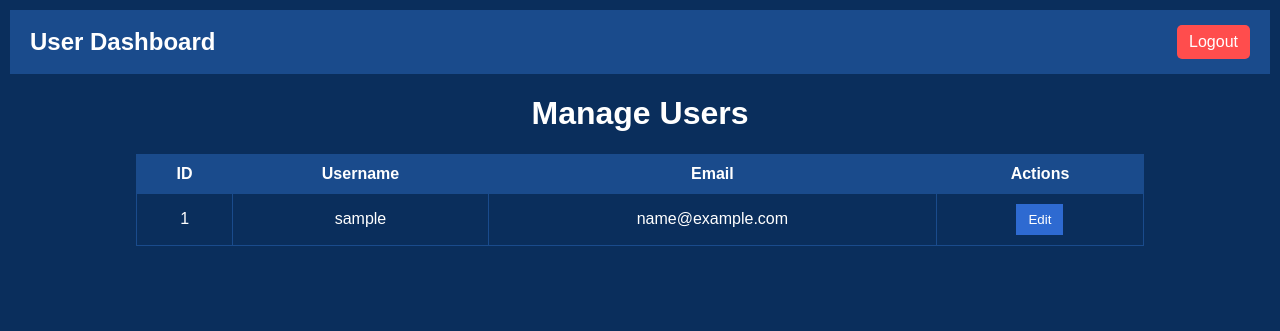
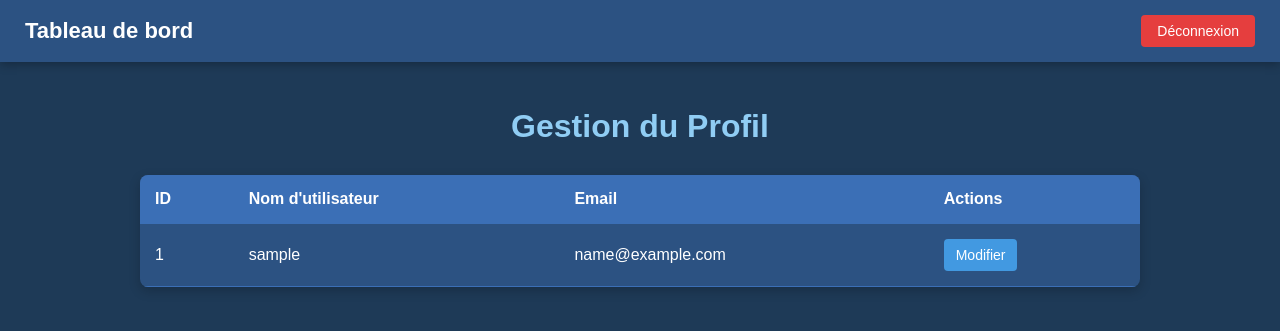
Before and after one commit to msboufanzi/projectpython, a Flask app: page /user/dashboard in a window 1280 px wide. Shown: the top 331 px of the page. Run offline with Flask 3, Linux system fonts and the light colour scheme; the visitor is signed in with stand-in values (Sample User, id 1).

Commit message:
final version

```diff
--- a/app.py
+++ b/app.py
@@ -7,18 +7,18 @@ from config import Config
 def create_app():
     app = Flask(__name__)  # Create a Flask instance
 
-    # Load configuration
+    # Charger la configuration
     app.config.from_object(Config)
 
-    # Initialize the database
+    # Initialiser la base de donnes
     db.init_app(app)
 
-    # Register Blueprints
+    # Enregistrer les Blueprints
     app.register_blueprint(user_bp, url_prefix="/user")
     app.register_blueprint(auth_bp, url_prefix="/auth")
-    app.config['SESSION_TYPE'] = 'filesystem'  # Store session in files
+    app.config['SESSION_TYPE'] = 'filesystem'  # Stocker les session dans des fichiers
 
-    # Root route redirects to login
+    # Route principal rediriger vers login
     @app.route('/')
     def index():
         return redirect(url_for('auth_bp.login'))
@@ -28,7 +28,7 @@ def create_app():
 if __name__ == "__main__":
     app = create_app()
 
-    # Push application context before calling db.create_all()
+    # Pousser le contexte d'application avant d'appeler db.create_all()
     with app.app_context():
         db.create_all()
 
--- a/templates/manage_user.html
+++ b/templates/manage_user.html
@@ -7,107 +7,186 @@
     <style>
         body {
             font-family: Arial, sans-serif;
-            background-color: #0a2e5c;
+            background-color: #1e3a57;
             color: #fff;
-            text-align: center;
-            margin: 10px;
+            margin: 0;
+            padding: 0;
         }
 
-        /* Navbar styling */
+        /* Style de la barre de navigation */
         .navbar {
             display: flex;
             justify-content: space-between;
             align-items: center;
-            background-color: #1a4b8c;
-            padding: 15px 20px;
+            background-color: #2c5282;
+            padding: 15px 25px;
+            box-shadow: 0 2px 10px rgba(0, 0, 0, 0.3);
         }
 
         .navbar h2 {
             margin: 0;
             color: white;
+            font-size: 22px;
         }
 
         .logout-btn {
-            background-color: #ff4d4d;
+            background-color: #e53e3e;
+            color: white;
+            padding: 8px 16px;
+            border: none;
+            cursor: pointer;
+            font-size: 14px;
+            border-radius: 4px;
+            transition: background-color 0.2s;
+        }
+
+        .logout-btn:hover {
+            background-color: #c53030;
+        }
+
+        .content {
+            padding: 25px;
+            max-width: 1000px;
+            margin: 0 auto;
+        }
+
+        h1 {
+            text-align: center;
+            margin-bottom: 30px;
+            color: #90cdf4;
+        }
+
+        table {
+            width: 100%;
+            border-collapse: collapse;
+            margin: 20px 0;
+            background-color: #2c5282;
+            border-radius: 8px;
+            overflow: hidden;
+            box-shadow: 0 4px 12px rgba(0, 0, 0, 0.2);
+        }
+
+        th, td {
+            padding: 15px;
+            text-align: left;
+            border-bottom: 1px solid #3b6fb6;
+        }
+
+        th {
+            background-color: #3b6fb6;
+            font-weight: bold;
+            color: white;
+        }
+
+        tr:hover {
+            background-color: #2a4a73;
+        }
+
+        .action-btn {
+            background-color: #4299e1;
             color: white;
             padding: 8px 12px;
             border: none;
             cursor: pointer;
-            font-size: 16px;
-            border-radius: 5px;
+            border-radius: 4px;
+            font-size: 14px;
         }
 
-        .logout-btn:hover {
-            background-color: #cc0000;
-        }
-
-        table {
-            width: 80%;
-            margin: 20px auto;
-            border-collapse: collapse;
-        }
-
-        th, td {
-            padding: 10px;
-            border: 1px solid #1a4b8c;
-        }
-
-        th {
-            background-color: #1a4b8c;
-        }
-
-        button {
-            background-color: #2e6ad1;
-            color: white;
-            padding: 8px 12px;
-            border: none;
-            cursor: pointer;
-        }
-
-        button:hover {
-            background-color: #1e4c9e;
+        .action-btn:hover {
+            background-color: #3182ce;
         }
 
         .modal {
             display: none;
             position: fixed;
-            top: 50%;
-            left: 50%;
-            transform: translate(-50%, -50%);
-            background-color: #0a2e5c;
-            padding: 20px;
-            border-radius: 10px;
-            width: 300px;
+            top: 0;
+            left: 0;
+            width: 100%;
+            height: 100%;
+            background-color: rgba(0, 0, 0, 0.7);
+            z-index: 100;
+            display: flex;
+            align-items: center;
+            justify-content: center;
+            opacity: 0;
+            pointer-events: none;
+            transition: opacity 0.3s;
+        }
+
+        .modal.active {
+            opacity: 1;
+            pointer-events: auto;
+        }
+
+        .modal-content {
+            background-color: #2c5282;
+            padding: 25px;
+            border-radius: 8px;
+            width: 350px;
+            box-shadow: 0 5px 15px rgba(0, 0, 0, 0.3);
+            position: relative;
+        }
+
+        .modal h2 {
+            margin-top: 0;
+            color: #90cdf4;
+            margin-bottom: 20px;
+        }
+
+        .close {
+            position: absolute;
+            top: 15px;
+            right: 15px;
+            cursor: pointer;
+            color: #fc8181;
+            font-size: 20px;
+            font-weight: bold;
         }
 
         .modal input {
             width: 100%;
-            padding: 8px;
-            margin: 5px 0;
+            padding: 10px;
+            margin: 8px 0;
+            border: 1px solid #4a7dbd;
+            border-radius: 4px;
+            background-color: #1e3a57;
+            color: white;
+            box-sizing: border-box;
         }
 
-        .close {
+        .modal button {
+            background-color: #4299e1;
+            color: white;
+            border: none;
+            padding: 10px;
+            width: 100%;
+            border-radius: 4px;
             cursor: pointer;
-            color: red;
-            float: right;
+            font-size: 16px;
+            margin-top: 15px;
+        }
+
+        .modal button:hover {
+            background-color: #3182ce;
         }
     </style>
 </head>
 <body>
 
-    <!-- Navbar -->
+    <!-- Barre de navigation -->
     <div class="navbar">
-        <h2>User Dashboard</h2>
+        <h2>Tableau de bord</h2>
         <a href="{{ url_for('auth_bp.logout') }}">
-            <button class="logout-btn">Logout</button>
+            <button class="logout-btn">Déconnexion</button>
         </a>
     </div>
 
-    <h1>Manage Users</h1>
+    <div class="content">
+        <h1>Gestion du Profil</h1>
         <table>
             <tr>
                 <th>ID</th>
-            <th>Username</th>
+                <th>Nom d'utilisateur</th>
                 <th>Email</th>
                 <th>Actions</th>
             </tr>
@@ -116,33 +195,44 @@
                 <td>{{ user.username }}</td>
                 <td>{{ user.email }}</td>
                 <td>
-                <button onclick="openModal({{ user.id }}, '{{ user.username }}', '{{ user.email }}')">Edit</button>
+                    <button class="action-btn" onclick="openModal({{ user.id }}, '{{ user.username }}', '{{ user.email }}')">Modifier</button>
                 </td>
             </tr>
         </table>
+    </div>
 
-    <!-- Edit User Modal -->
+    <!-- Modal pour modifier l'utilisateur -->
     <div id="editModal" class="modal">
+        <div class="modal-content">
             <span class="close" onclick="closeModal()">X</span>
-        <h2>Edit User</h2>
+            <h2>Modifier le profil</h2>
             <form id="editForm" method="POST" action="{{ url_for('user_bp.edit_user') }}">
                 <input type="hidden" id="userId" name="user_id">
-            <input type="text" id="username" name="username" placeholder="Username" required>
+                <input type="text" id="username" name="username" placeholder="Nom d'utilisateur" required>
                 <input type="email" id="email" name="email" placeholder="Email" required>
-            <button type="submit">Save Changes</button>
+                <button type="submit">Enregistrer</button>
             </form>
+        </div>
     </div>
 
     <script>
+        // Fonction pour ouvrir le modal
         function openModal(id, username, email) {
-            document.getElementById('editModal').style.display = 'block';
+            document.getElementById('editModal').style.display = 'flex';
             document.getElementById('userId').value = id;
             document.getElementById('username').value = username;
             document.getElementById('email').value = email;
+            setTimeout(() => {
+                document.getElementById('editModal').classList.add('active');
+            }, 10);
         }
 
+        // Fonction pour fermer le modal
         function closeModal() {
+            document.getElementById('editModal').classList.remove('active');
+            setTimeout(() => {
                 document.getElementById('editModal').style.display = 'none';
+            }, 300);
         }
     </script>
 
--- a/views/user.py
+++ b/views/user.py
@@ -6,39 +6,46 @@ user_bp = Blueprint('user_bp', __name__)
 
 @user_bp.route('/edit_user', methods=['POST'])
 def edit_user():
+    # Verifier si l'utilisateur est connecte
     if 'user_id' not in session:
-        flash("You need to log in first.", "warning")
+        flash("Vous devez vous connecter d'abord.", "warning")
         return redirect(url_for('auth_bp.login'))
 
+    # Recuperer les donnes du formulaire
     user_id = session.get('user_id')
     username = request.form.get('username')
     email = request.form.get('email')
 
+    # Mettre a jour les information de l'utilisateur
     user = User.query.get(user_id)
     if user:
         user.username = username
         user.email = email
         db.session.commit()
 
+        # Mettre a jour la session avec les nouvelles information
         session['username'] = username
         session['email'] = email
-        flash('User information updated successfully!', 'success')
+        flash('Informations mises à jour avec succès!', 'success')
     else:
-        flash("User not found!", "danger")
+        flash("Utilisateur non trouvé!", "danger")
 
     return redirect(url_for('user_bp.dashboard'))
 
 
 @user_bp.route("/dashboard", methods=['GET'])
 def dashboard():
+    # Verifier si l'utilisateur est connecte
     if 'user_id' not in session:
-        flash("You need to log in first.", "warning")
-        return redirect(url_for('auth_bp.login'))  # Use auth_bp for login
+        flash("Vous devez vous connecter d'abord.", "warning")
+        return redirect(url_for('auth_bp.login'))
 
+    # Preparer les information de l'utilisateur pour le template
     user_info = {
         "id": session.get("user_id"),
         "username": session.get("username"),
         "email": session.get("email"),
     }
 
+    # Afficher le tableau de bord avec les information de l'utilisateur
     return render_template('manage_user.html', user=user_info)
```
Also changed, not shown: templates/login.html (+58 -27 lines), templates/signup.html (+63 -28 lines), views/auth.py (+19 -6 lines). Lines whose indentation alone changed are shown as unchanged.
